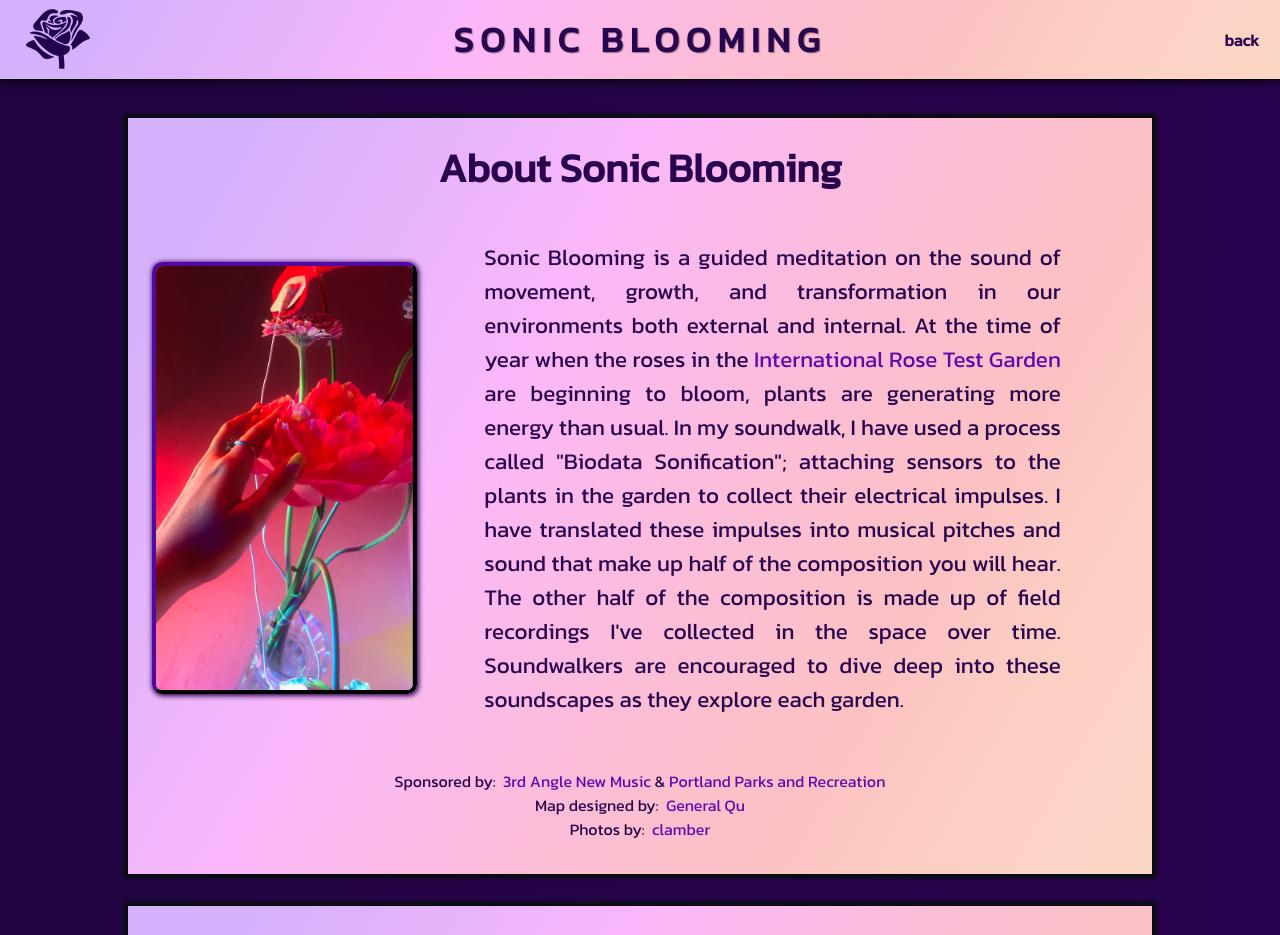
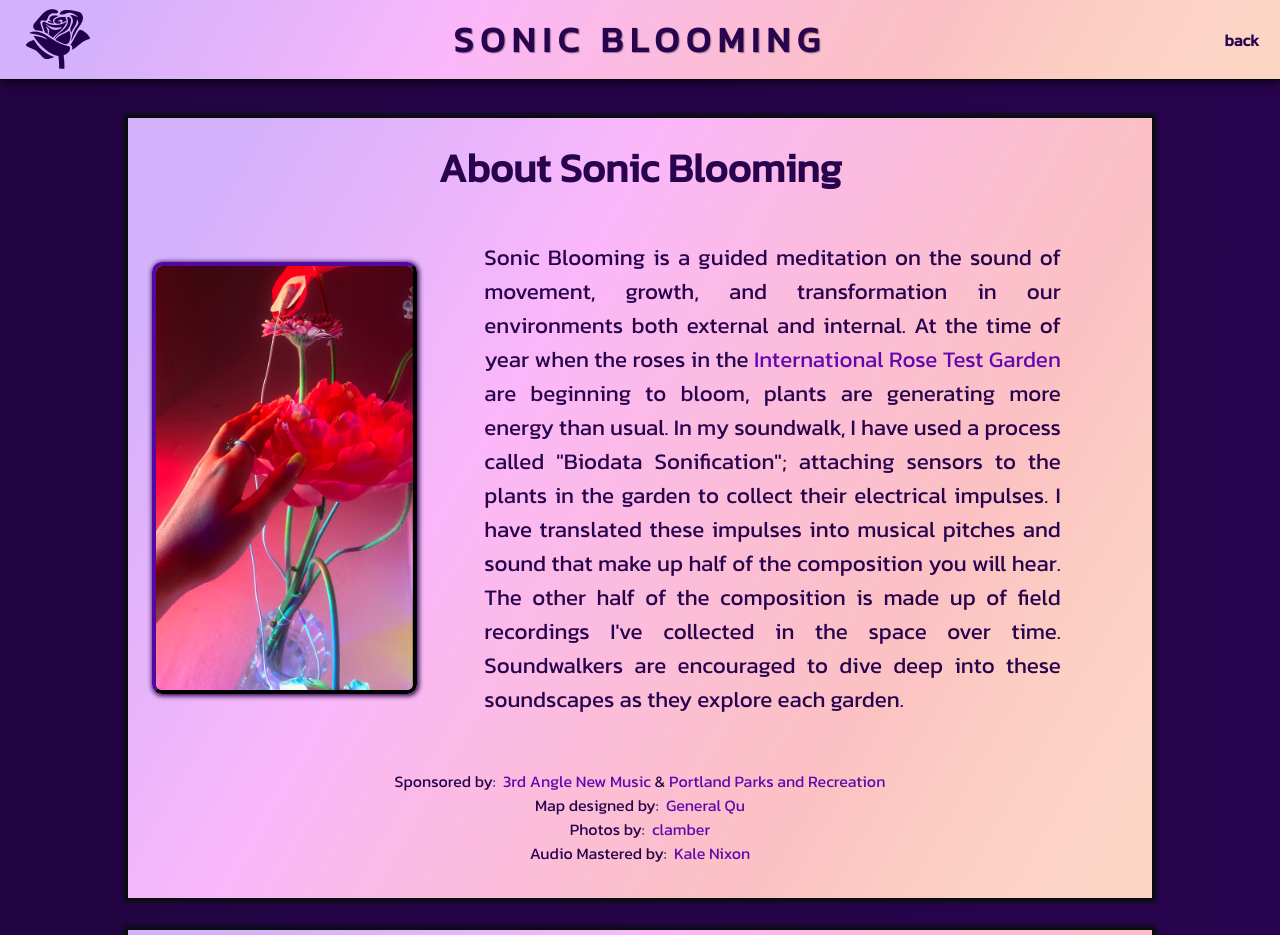
Before and after one commit to mikeymasonic/sonicBlooming, a React app: page /about in a window 1280 px wide. Shown: the top 935 px of the page. Built offline with nearby package versions, Linux system fonts and the light colour scheme; no server answers.

Commit message:
added kale to credits on about page

```diff
--- a/src/components/About/About.jsx
+++ b/src/components/About/About.jsx
@@ -4,6 +4,7 @@ import {
   aboutSponsors,
   aboutQu,
   aboutClamber,
+  aboutKale,
   aboutCrystal,
   aboutMikey,
   aboutJena,
@@ -49,6 +50,13 @@ const About = () => {
           <span>Photos by: &nbsp;</span>
           <a href={aboutClamber.portfolioURL} target="_blank" rel="noopener noreferrer">
             {aboutClamber.name}
+          </a>
+
+          <br/>
+
+          <span>Audio Mastered by: &nbsp;</span>
+          <a href={aboutKale.portfolioURL} target="_blank" rel="noopener noreferrer">
+            {aboutKale.name}
           </a>
         </section>
       </section>
--- a/src/utils/data.js
+++ b/src/utils/data.js
@@ -138,7 +138,7 @@ export const aboutJena = {
 
 export const aboutQu = {
   name: 'General Qu',
-  portfolioURL: 'https://www.generalqu.com/',
+  portfolioURL: 'https://generalqu.com/',
   role: 'map design',
 };
 
@@ -146,6 +146,12 @@ export const aboutClamber = {
   name: 'clamber',
   portfolioURL: 'https://clamber.org/',
   role: 'photos',
+};
+
+export const aboutKale = {
+  name: 'Kale Nixon',
+  portfolioURL: 'https://leisureaudio.org/',
+  role: 'audio mastering',
 };
 
 export const aboutSponsors = {
```
Also changed, not shown: 1 other file (tests, documents, lock files or other folders).
